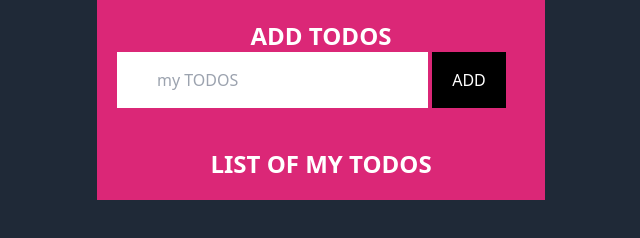
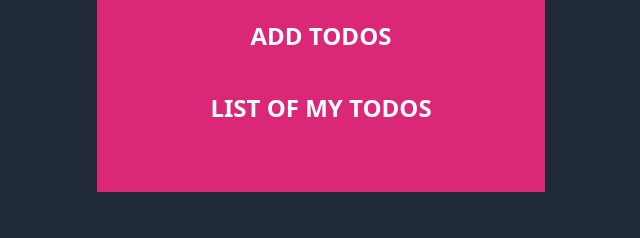
Before and after one commit to olawale3334/todo-2, a website: page dist/index.html in a window 1280 px wide. Shown: the whole page, without its empty margins (319-959 px from the left). Drawn offline with Linux system fonts and the light colour scheme; no server answers.

Commit message:
new added

```diff
--- a/dist/index.html
+++ b/dist/index.html
@@ -10,13 +10,13 @@
     <div class="bg-gray-800 h-screen">
         <div class="max-w-md bg-pink-600 mx-auto p-5">
             <h1 class="  text-center text-white font-bold text-2xl">ADD  TODOS</h1>
-            <div >
+            <!-- <div >
                 <input type="text" placeholder="my TODOS"  class="py-4  px-10">
                 <button class="bg-black text-white py-4 px-5" onclick=""> ADD</button>
-            </div>
+            </div> -->
             <div class="mt-10">
                 <h1 class="  text-center text-white font-bold text-2xl">LIST OF MY TODOS</h1>
-                <div id="todoList"></div>
+                <div class="p-6" id="todoList"></div>
             </div>
         </div>
     </div>
```
Also changed, not shown: dist/style.css.
